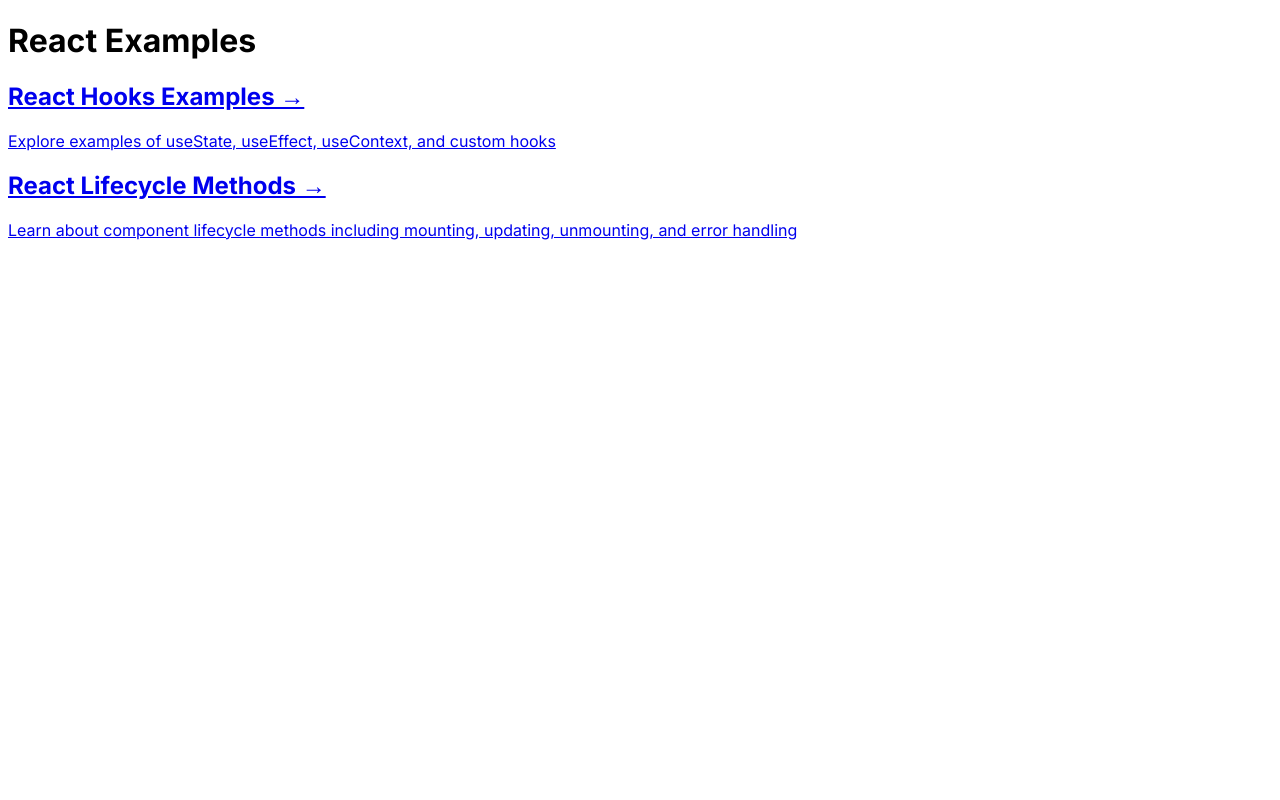
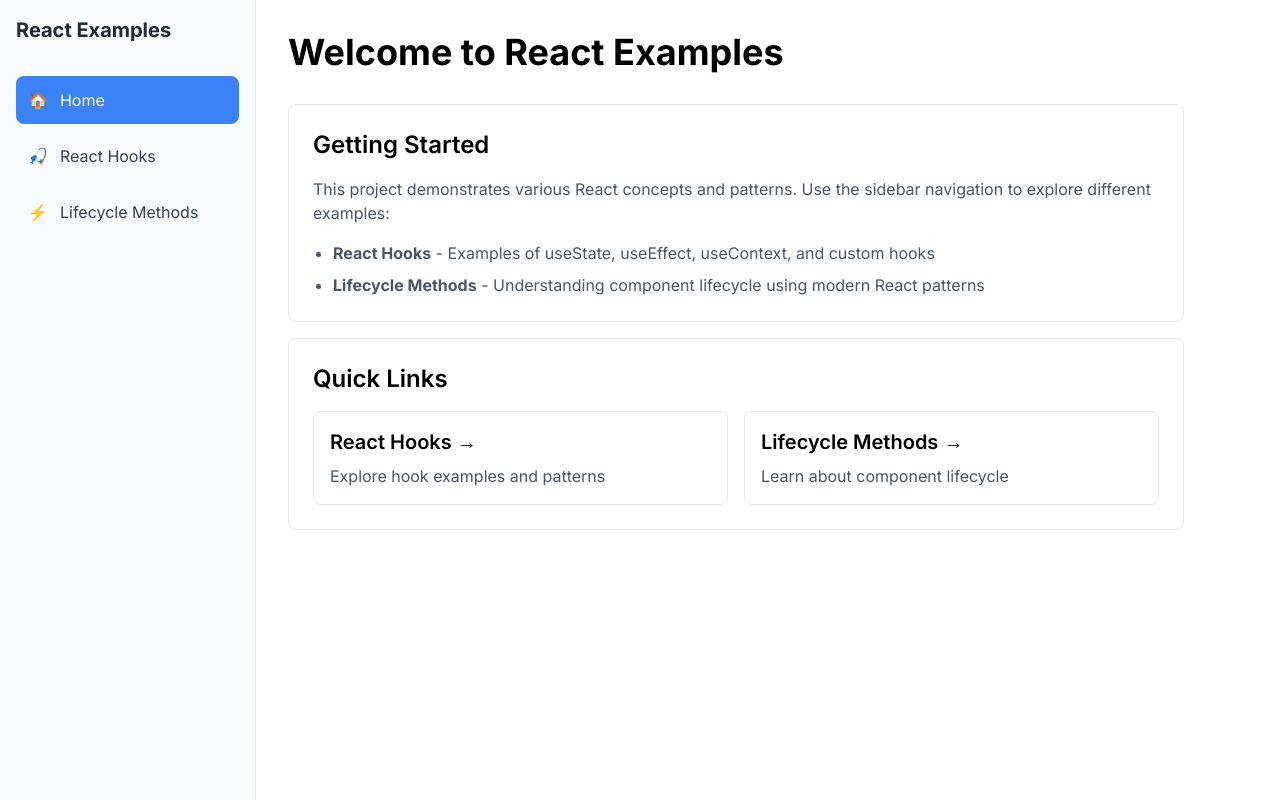
Before and after one commit to gsalunke/experimental, a Next.js app: page / in a window 1280 px wide. Built offline with nearby package versions, Linux system fonts and the light colour scheme.

Commit message:
Add global navigation sidebar and improve layout

```diff
--- a/app/components/lifecycle/LifecycleMethods.tsx
+++ b/app/components/lifecycle/LifecycleMethods.tsx
@@ -1,117 +1,90 @@
 "use client";
 
-import React, { Component } from 'react';
+import React, { useState, useEffect, useCallback } from 'react';
 
-interface Props {}
+export default function LifecycleMethods() {
+  const [count, setCount] = useState(0);
+  const [data, setData] = useState<string | null>(null);
+  const [error, setError] = useState<Error | null>(null);
 
-interface State {
-  count: number;
-  data: string | null;
-  error: Error | null;
-}
+  // Equivalent to componentDidMount and componentDidUpdate
+  useEffect(() => {
+    console.log('1️⃣ Component mounted (useEffect with empty deps - componentDidMount equivalent)');
 
-class LifecycleMethods extends Component<Props, State> {
-  private timerID: NodeJS.Timeout | null = null;
-
-  constructor(props: Props) {
-    super(props);
-    this.state = {
-      count: 0,
-      data: null,
-      error: null
-    };
-    console.log('1️⃣ Constructor called');
-  }
-
-  static getDerivedStateFromProps(props: Props, state: State) {
-    console.log('1️⃣/2️⃣ getDerivedStateFromProps called');
-    return null;
-  }
-
-  componentDidMount() {
-    console.log('1️⃣ componentDidMount called');
-    // Example of setting up timer (will be cleaned in unmounting)
-    this.timerID = setInterval(() => {
-      this.setState(prevState => ({ count: prevState.count + 1 }));
+    // Setup interval (will be cleaned up in unmounting)
+    const timerID = setInterval(() => {
+      setCount(prevCount => prevCount + 1);
     }, 1000);
 
-    // Example of API call
+    // Fetch data
     fetch('https://jsonplaceholder.typicode.com/todos/1')
       .then(response => response.json())
-      .then(data => this.setState({ data: JSON.stringify(data) }));
+      .then(data => setData(JSON.stringify(data)));
+
+    // Cleanup function (equivalent to componentWillUnmount)
+    return () => {
+      console.log('3️⃣ Component will unmount (useEffect cleanup - componentWillUnmount equivalent)');
+      clearInterval(timerID);
+    };
+  }, []); // Empty dependency array = run once on mount
+
+  // Equivalent to componentDidUpdate for count changes
+  useEffect(() => {
+    if (count > 0) { // Skip initial render
+      console.log('2️⃣ Count updated (useEffect with count dependency - componentDidUpdate equivalent):', count);
     }
+  }, [count]); // Only run when count changes
 
-  shouldComponentUpdate(nextProps: Props, nextState: State) {
-    console.log('2️⃣ shouldComponentUpdate called');
-    return true; // Allow update
+  // Error handling with try-catch
+  const handleError = useCallback(() => {
+    try {
+      throw new Error('Test Error');
+    } catch (err) {
+      console.log('🚑 Error caught in error boundary');
+      setError(err instanceof Error ? err : new Error('Unknown error'));
     }
+  }, []);
 
-  getSnapshotBeforeUpdate(prevProps: Props, prevState: State) {
-    console.log('2️⃣ getSnapshotBeforeUpdate called');
-    return null;
-  }
-
-  componentDidUpdate(prevProps: Props, prevState: State) {
-    console.log('2️⃣ componentDidUpdate called');
-    // Example of conditional update
-    if (prevState.count !== this.state.count) {
-      console.log('Count updated to:', this.state.count);
-    }
-  }
-
-  componentWillUnmount() {
-    console.log('3️⃣ componentWillUnmount called');
-    // Cleanup
-    if (this.timerID) {
-      clearInterval(this.timerID);
-    }
-  }
-
-  static getDerivedStateFromError(error: Error) {
-    console.log('🚑 getDerivedStateFromError called');
-    return { error };
-  }
-
-  componentDidCatch(error: Error, errorInfo: React.ErrorInfo) {
-    console.log('🚑 componentDidCatch called');
-    console.error('Error:', error);
-    console.error('Error Info:', errorInfo);
-  }
-
-  render() {
-    console.log('1️⃣/2️⃣ render called');
-
-    if (this.state.error) {
-      return <div>Something went wrong!</div>;
+  if (error) {
+    return (
+      <div className="p-4 border border-red-500 rounded bg-red-50">
+        <h2 className="text-xl font-bold text-red-700 mb-2">Something went wrong!</h2>
+        <pre className="text-red-600">{error.message}</pre>
+        <button
+          className="mt-4 px-4 py-2 bg-red-600 text-white rounded hover:bg-red-700"
+          onClick={() => setError(null)}
+        >
+          Reset Error
+        </button>
+      </div>
+    );
   }
 
   return (
     <div className="p-4">
-        <h1 className="text-2xl font-bold mb-4">React Component Lifecycle Demo</h1>
+      <h1 className="text-2xl font-bold mb-4">React Hooks Lifecycle Demo</h1>
 
       <div className="mb-6">
-          <h2 className="text-xl font-semibold mb-2">1️⃣ Mounting Phase</h2>
-          <p className="mb-2">Counter (updates every second): {this.state.count}</p>
-          <p className="mb-2">API Data: {this.state.data || 'Loading...'}</p>
+        <h2 className="text-xl font-semibold mb-2">1️⃣ Mount & 2️⃣ Update Phase</h2>
+        <p className="mb-2">Counter (updates every second): {count}</p>
+        <p className="mb-2">API Data: {data || 'Loading...'}</p>
       </div>
 
       <div className="mb-6">
-          <h2 className="text-xl font-semibold mb-2">2️⃣ Updating Phase</h2>
+        <h2 className="text-xl font-semibold mb-2">State Updates</h2>
         <button
-            className="bg-blue-500 text-white px-4 py-2 rounded"
-            onClick={() => this.setState({ count: this.state.count + 10 })}
+          className="bg-blue-500 text-white px-4 py-2 rounded mr-4"
+          onClick={() => setCount(prev => prev + 10)}
         >
           Increment by 10
         </button>
       </div>
 
       <div className="mb-6">
-          <h2 className="text-xl font-semibold mb-2">3️⃣ Error Handling</h2>
+        <h2 className="text-xl font-semibold mb-2">Error Handling</h2>
         <button
           className="bg-red-500 text-white px-4 py-2 rounded"
-            onClick={() => {
-              throw new Error('Test Error');
-            }}
+          onClick={handleError}
         >
           Trigger Error
         </button>
@@ -120,14 +93,13 @@
       <div className="mt-8 p-4 bg-gray-100 rounded">
         <h3 className="font-semibold mb-2">Instructions:</h3>
         <ul className="list-disc pl-5">
-            <li>Open the browser console to see lifecycle method calls</li>
-            <li>The counter updates every second (componentDidMount sets this up)</li>
-            <li>Click "Increment by 10" to trigger update lifecycle methods</li>
-            <li>Click "Trigger Error" to see error handling methods</li>
-            <li>Navigate away to see unmounting lifecycle method</li>
+          <li>Open the browser console to see lifecycle method equivalents</li>
+          <li>The counter updates every second (useEffect with empty deps)</li>
+          <li>Click Increment by 10 to trigger update effect</li>
+          <li>Click Trigger Error to see error handling</li>
+          <li>Navigate away to see cleanup effect</li>
         </ul>
       </div>
     </div>
   );
 }
-}
--- /dev/null
+++ b/app/components/navigation/Sidebar.tsx
@@ -0,0 +1,39 @@
+"use client";
+
+import Link from 'next/link';
+import { usePathname } from 'next/navigation';
+
+export default function Sidebar() {
+  const pathname = usePathname();
+
+  const navItems = [
+    { href: '/', label: 'Home', icon: '🏠' },
+    { href: '/hooks', label: 'React Hooks', icon: '🎣' },
+    { href: '/lifecycle', label: 'Lifecycle Methods', icon: '⚡' },
+  ];
+
+  return (
+    <nav className="w-64 bg-gray-50 h-screen fixed left-0 top-0 p-4 border-r border-gray-200">
+      <div className="mb-8">
+        <h1 className="text-xl font-bold text-gray-800">React Examples</h1>
+      </div>
+      <ul className="space-y-2">
+        {navItems.map((item) => (
+          <li key={item.href}>
+            <Link
+              href={item.href}
+              className={`flex items-center p-3 rounded-lg transition-colors ${
+                pathname === item.href
+                  ? 'bg-blue-500 text-white'
+                  : 'text-gray-700 hover:bg-gray-100'
+              }`}
+            >
+              <span className="mr-3">{item.icon}</span>
+              {item.label}
+            </Link>
+          </li>
+        ))}
+      </ul>
+    </nav>
+  );
+}
--- a/app/globals.css
+++ b/app/globals.css
@@ -1,3 +1,7 @@
+@tailwind base;
+@tailwind components;
+@tailwind utilities;
+
 :root {
   --primary-color: #0070f3;
   --background-color: #ffffff;
--- a/app/layout.tsx
+++ b/app/layout.tsx
@@ -1,6 +1,7 @@
 import type { Metadata } from 'next';
 import { Inter } from 'next/font/google';
 import './globals.css';
+import Sidebar from './components/navigation/Sidebar';
 
 const inter = Inter({ subsets: ['latin'] });
 
@@ -16,7 +17,14 @@
 }) {
   return (
     <html lang="en">
-      <body className={inter.className}>{children}</body>
+      <body className={inter.className}>
+        <div className="flex min-h-screen">
+          <Sidebar />
+          <main className="flex-1 ml-64">
+            {children}
+          </main>
+        </div>
+      </body>
     </html>
   );
 }
--- a/app/page.tsx
+++ b/app/page.tsx
@@ -1,29 +1,49 @@
+"use client";
+
 import Link from 'next/link';
 
 export default function Home() {
   return (
-    <main className="min-h-screen p-8">
-      <div className="max-w-4xl mx-auto">
-        <h1 className="text-4xl font-bold mb-8">React Examples</h1>
+    <div className="p-8">
+      <h1 className="text-4xl font-bold mb-8">Welcome to React Examples</h1>
 
-        <div className="grid gap-4">
+      <div className="grid gap-4 max-w-4xl">
+        <div className="p-6 border rounded-lg">
+          <h2 className="text-2xl font-semibold mb-4">Getting Started</h2>
+          <p className="text-gray-600 mb-4">
+            This project demonstrates various React concepts and patterns. Use the sidebar navigation to explore different examples:
+          </p>
+          <ul className="list-disc pl-5 space-y-2 text-gray-600">
+            <li>
+              <strong>React Hooks</strong> - Examples of useState, useEffect, useContext, and custom hooks
+            </li>
+            <li>
+              <strong>Lifecycle Methods</strong> - Understanding component lifecycle using modern React patterns
+            </li>
+          </ul>
+        </div>
+
+        <div className="p-6 border rounded-lg">
+          <h2 className="text-2xl font-semibold mb-4">Quick Links</h2>
+          <div className="grid gap-4 sm:grid-cols-2">
             <Link
               href="/hooks"
-            className="p-6 border rounded-lg hover:border-blue-500 transition-colors"
+              className="p-4 border rounded-lg hover:border-blue-500 transition-colors"
             >
-            <h2 className="text-2xl font-semibold mb-2">React Hooks Examples →</h2>
-            <p>Explore examples of useState, useEffect, useContext, and custom hooks</p>
+              <h3 className="text-xl font-semibold mb-2">React Hooks →</h3>
+              <p className="text-gray-600">Explore hook examples and patterns</p>
             </Link>
 
             <Link
               href="/lifecycle"
-            className="p-6 border rounded-lg hover:border-blue-500 transition-colors"
+              className="p-4 border rounded-lg hover:border-blue-500 transition-colors"
             >
-            <h2 className="text-2xl font-semibold mb-2">React Lifecycle Methods →</h2>
-            <p>Learn about component lifecycle methods including mounting, updating, unmounting, and error handling</p>
+              <h3 className="text-xl font-semibold mb-2">Lifecycle Methods →</h3>
+              <p className="text-gray-600">Learn about component lifecycle</p>
             </Link>
           </div>
         </div>
-    </main>
+      </div>
+    </div>
   );
 }
--- /dev/null
+++ b/postcss.config.js
@@ -0,0 +1,7 @@
+/** @type {import('postcss').Config} */
+module.exports = {
+  plugins: {
+    tailwindcss: {},
+    autoprefixer: {},
+  },
+}
--- /dev/null
+++ b/tailwind.config.js
@@ -0,0 +1,10 @@
+/** @type {import('tailwindcss').Config} */
+module.exports = {
+  content: [
+    './app/**/*.{js,ts,jsx,tsx,mdx}',
+  ],
+  theme: {
+    extend: {},
+  },
+  plugins: [],
+}
```
Also changed, not shown: package.json (+6 -3 lines), 2 other files (tests, documents, lock files or other folders). Lines whose indentation alone changed are shown as unchanged.
